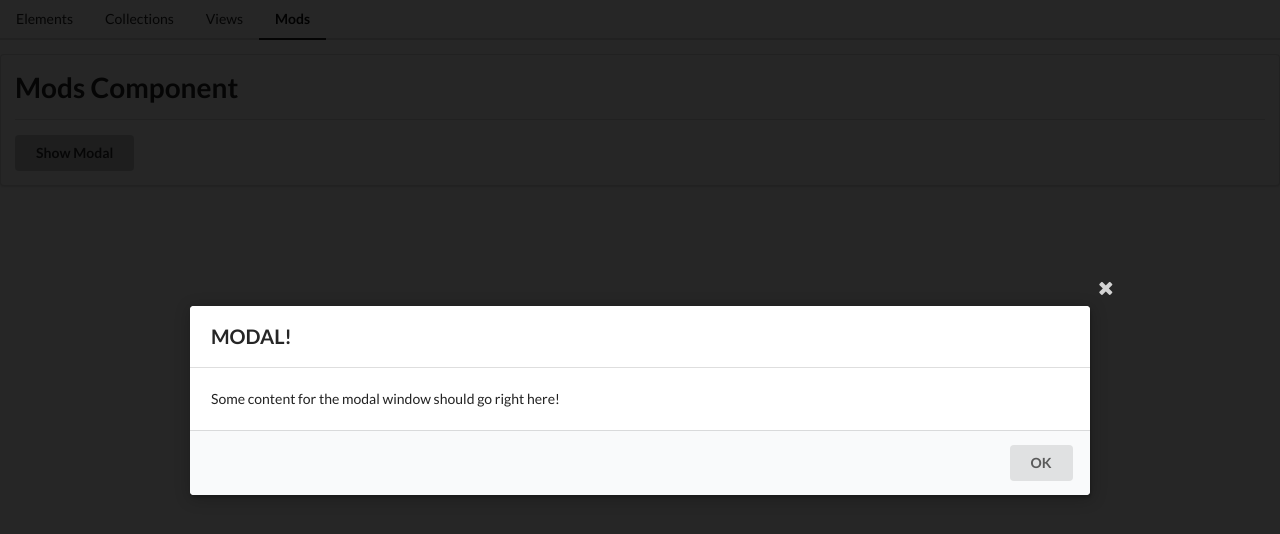
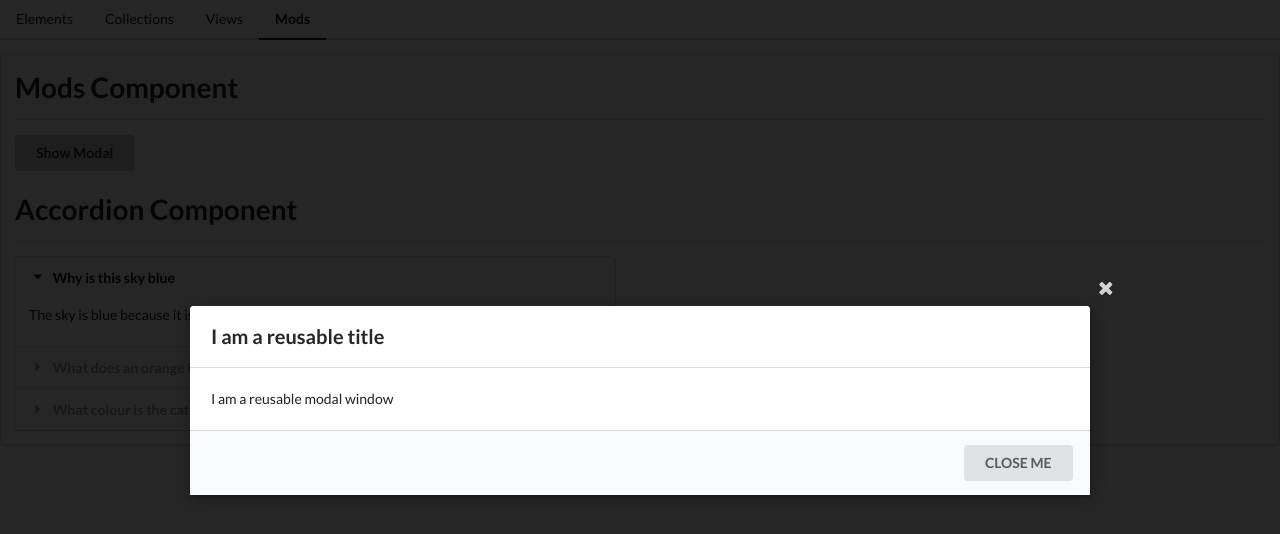
Before and after one commit to mtedone/udemy-comps, an Angular app: page /modules in a window 1280 px wide. Both pictures are taken after a click on the button "Show Modal". Shown: the top 534 px of the page. Built offline with nearby package versions, Linux system fonts and the light colour scheme.

Commit message:
Add accordion

```diff
--- /dev/null
+++ b/src/app/mods/accordion/accordion.component.html
@@ -0,0 +1,15 @@
+<div class="ui accordion styled">
+  <ng-container *ngFor="let item of items; let i = index">
+    <div
+      (click)="onClick(i)"
+      class="title"
+      [ngClass]="{ active: openedItemIndex === i }"
+    >
+      <i class="dropdown icon"></i>
+      {{ item.title }}
+    </div>
+    <div class="content" [ngClass]="{ active: openedItemIndex === i }">
+      <p>{{ item.content }}</p>
+    </div>
+  </ng-container>
+</div>
--- /dev/null
+++ b/src/app/mods/accordion/accordion.component.ts
@@ -0,0 +1,23 @@
+import { Component, OnInit, Input } from '@angular/core';
+
+@Component({
+  selector: 'app-accordion',
+  templateUrl: './accordion.component.html',
+  styleUrls: ['./accordion.component.css'],
+})
+export class AccordionComponent implements OnInit {
+  @Input() items = [];
+  openedItemIndex = 0;
+
+  constructor() {}
+
+  ngOnInit(): void {}
+
+  onClick(index: number) {
+    if (index === this.openedItemIndex) {
+      this.openedItemIndex = -1;
+    } else {
+      this.openedItemIndex = index;
+    }
+  }
+}
--- a/src/app/mods/modal/modal.component.css
+++ b/src/app/mods/modal/modal.component.css
@@ -0,0 +1,11 @@
+.actions:empty {
+  display: none;
+}
+
+.actions-default {
+  display: none;
+}
+
+.actions:empty + .actions-default {
+  display: block;
+}
--- a/src/app/mods/modal/modal.component.html
+++ b/src/app/mods/modal/modal.component.html
@@ -2,11 +2,16 @@
   <!-- Stop event bubbling to avoid closing the model by clicking anywhere on it -->
   <div (click)="$event.stopPropagation()" class="ui modal visible active">
     <i (click)="onCloseClick()" class="close icon"></i>
-    <div class="header">MODAL!</div>
+    <div class="header">
+      <ng-content select="[modalTitle]"></ng-content>
+    </div>
     <div class="content">
-      <p>Some content for the modal window should go right here!</p>
+      <ng-content></ng-content>
     </div>
     <div class="actions">
+      <ng-content select="[modalFooter]"></ng-content>
+    </div>
+    <div class="actions actions-default">
       <button (click)="onCloseClick()" class="ui button">OK</button>
     </div>
   </div>
--- a/src/app/mods/mods-home/mods-home.component.html
+++ b/src/app/mods/mods-home/mods-home.component.html
@@ -1,3 +1,11 @@
 <app-divider>Mods Component</app-divider>
 <button class="ui button" (click)="onClick()">Show Modal</button>
-<app-modal *ngIf="modalOpen" (close)="onClick()"></app-modal>
+<app-modal *ngIf="modalOpen" (close)="onClick()">
+  <div modalTitle>I am a reusable title</div>
+  <p>I am a reusable modal window</p>
+  <ng-container modalFooter>
+    <button class="ui button" (click)="onClick()">CLOSE ME</button>
+  </ng-container>
+</app-modal>
+<app-divider>Accordion Component</app-divider>
+<app-accordion [items]="items"></app-accordion>
--- a/src/app/mods/mods-home/mods-home.component.ts
+++ b/src/app/mods/mods-home/mods-home.component.ts
@@ -8,6 +8,21 @@ import { Component, OnInit } from '@angular/core';
 export class ModsHomeComponent implements OnInit {
   modalOpen = false;
 
+  items = [
+    {
+      title: 'Why is this sky blue',
+      content: 'The sky is blue because it is',
+    },
+    {
+      title: 'What does an orange taste like',
+      content: 'An orange tastes like an orange',
+    },
+    {
+      title: 'What colour is the cat',
+      content: 'The cat is orange',
+    },
+  ];
+
   constructor() {}
 
   ngOnInit(): void {}
--- a/src/app/mods/mods.module.ts
+++ b/src/app/mods/mods.module.ts
@@ -5,9 +5,10 @@ import { ModsRoutingModule } from './mods-routing.module';
 import { ModsHomeComponent } from './mods-home/mods-home.component';
 import { ModalComponent } from './modal/modal.component';
 import { SharedModule } from '../shared/shared.module';
+import { AccordionComponent } from './accordion/accordion.component';
 
 @NgModule({
-  declarations: [ModsHomeComponent, ModalComponent],
+  declarations: [ModsHomeComponent, ModalComponent, AccordionComponent],
   imports: [CommonModule, SharedModule, ModsRoutingModule],
 })
 export class ModsModule {}
```
Also changed, not shown: src/app/mods/accordion/accordion.component.css (added), 1 other file (tests, documents, lock files or other folders).
